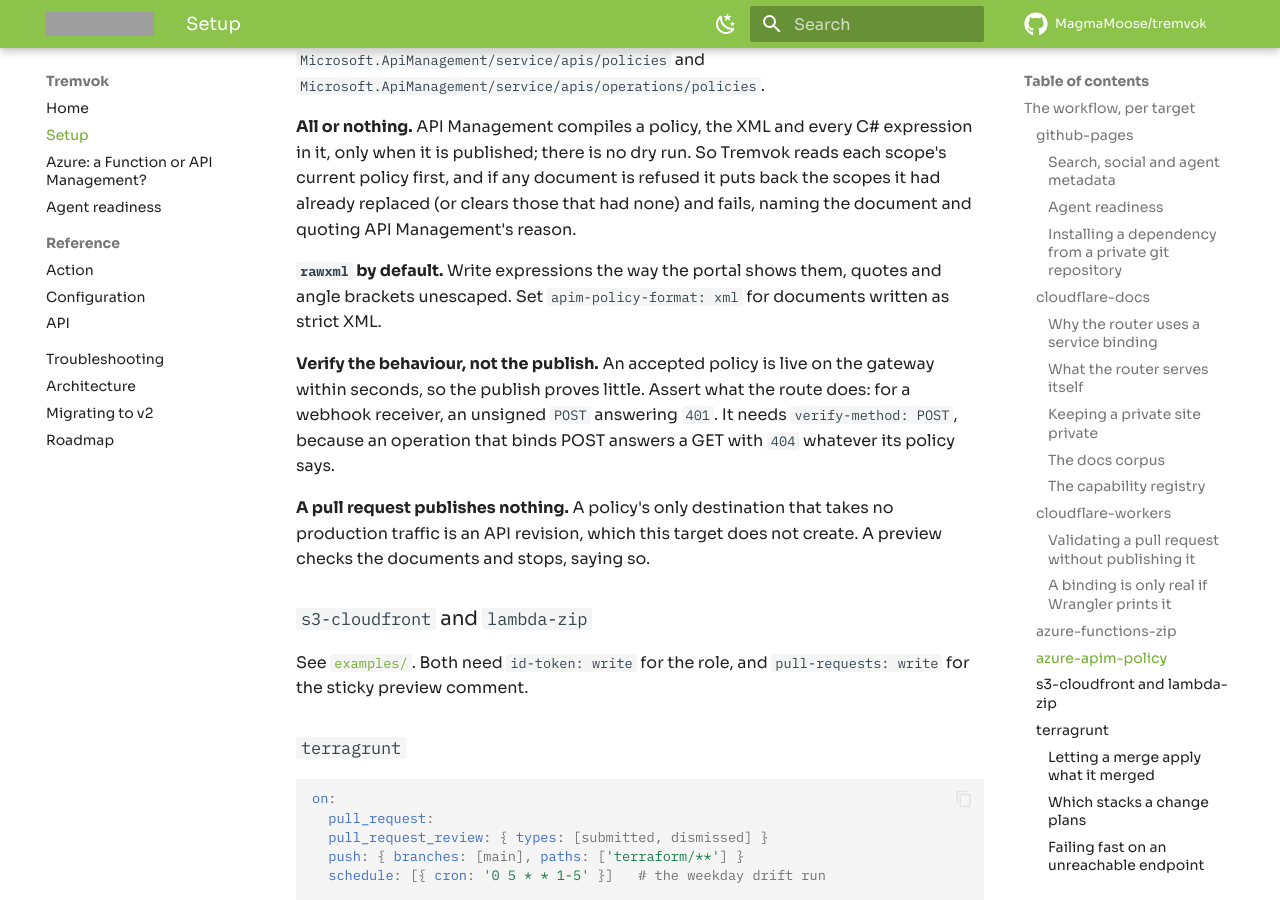
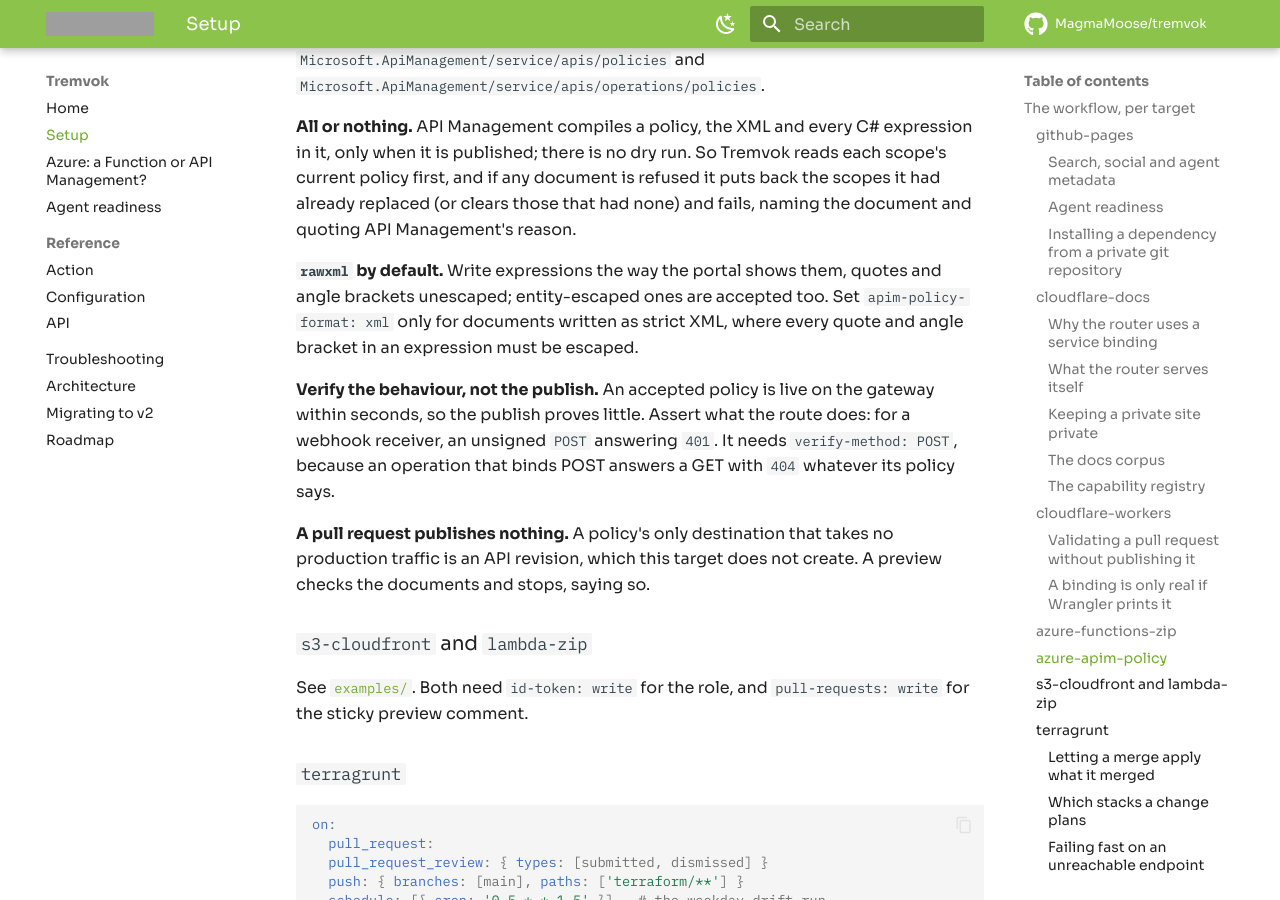
Before and after one commit to MagmaMoose/tremvok, an MkDocs documentation site: the page built from docs/setup.md, in a window 1280 px wide and 900 px high, scrolled down 12605 px. Built offline with MkDocs 1.6.1 and Material for MkDocs 9.7.7, drawn with Linux system fonts in a browser that asks for light colours; comment, search, counter and statistics services are not loaded; grey boxes are pictures that could not be loaded.

Commit message:
docs: rawxml takes expressions either escaped or not
A live Consumption instance accepted the same policies with unescaped and with entity-escaped
expressions under rawxml, so the input's description no longer says mixing them fails.

```diff
--- a/docs/setup.md
+++ b/docs/setup.md
@@ -546,7 +546,9 @@
 those that had none) and fails, naming the document and quoting API Management's reason.
 
 **`rawxml` by default.** Write expressions the way the portal shows them, quotes and angle
-brackets unescaped. Set `apim-policy-format: xml` for documents written as strict XML.
+brackets unescaped; entity-escaped ones are accepted too. Set `apim-policy-format: xml` only
+for documents written as strict XML, where every quote and angle bracket in an expression must
+be escaped.
 
 **Verify the behaviour, not the publish.** An accepted policy is live on the gateway within
 seconds, so the publish proves little. Assert what the route does: for a webhook receiver, an
```
Also changed, not shown: action.yml (+4 -3 lines), docs/action-reference.md (+1 -1 lines).
